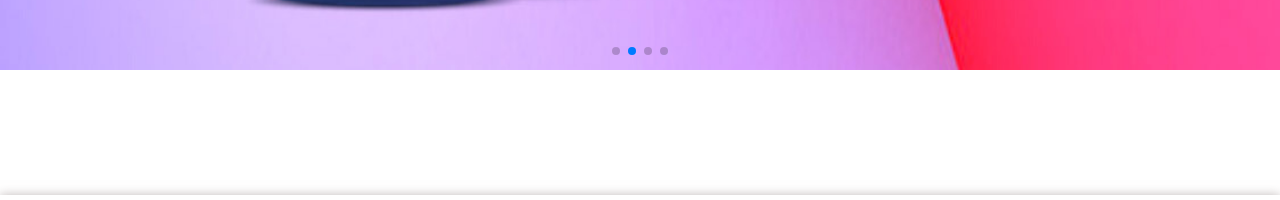
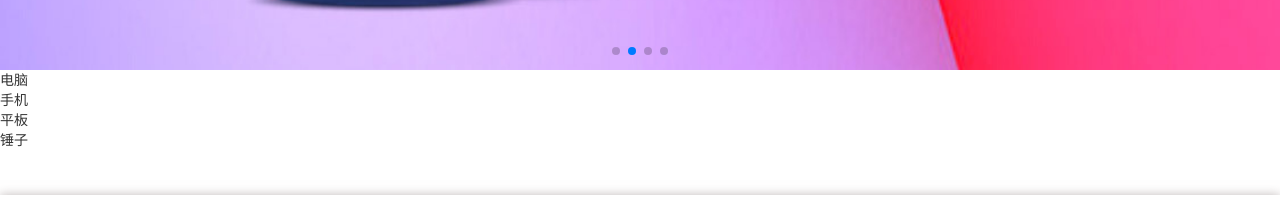
Before and after one commit to lizhongyier/my.jdproject, a Vue app in the folder jd/: page / in a window 1280 px wide. Shown: the part 555-755 px from the top of the page. Built offline with nearby package versions, Linux system fonts and the light colour scheme; a web font is replaced by a local one.

Commit message:
axios输出内容

```diff
--- a/jd/src/views/Home.vue
+++ b/jd/src/views/Home.vue
@@ -3,7 +3,9 @@
 		<search-bar></search-bar>
 		<swiper></swiper>
 		<div class="" style="height: 1000px;">
-
+			<ul>
+				<li v-for="(item,index) in product" v-text="item.title"></li>
+			</ul>
 		</div>
 <footerbar></footerbar>
 	</div>
@@ -16,6 +18,13 @@
 	import Swiper from "@/components/Swiper.vue";
 	import axios from "axios";
 	export default{
+		data(){
+			return{
+				product:[]
+			}
+		},
+
+
 		components:{
 			Footerbar,
 			SearchBar,
@@ -25,6 +34,7 @@
 		mounted(){
 			axios.get("/data.json").then(res=>{
 				console.log(res);
+				this.product=res.data;
 			}).catch(err=>{});
 		}
 	}
```
